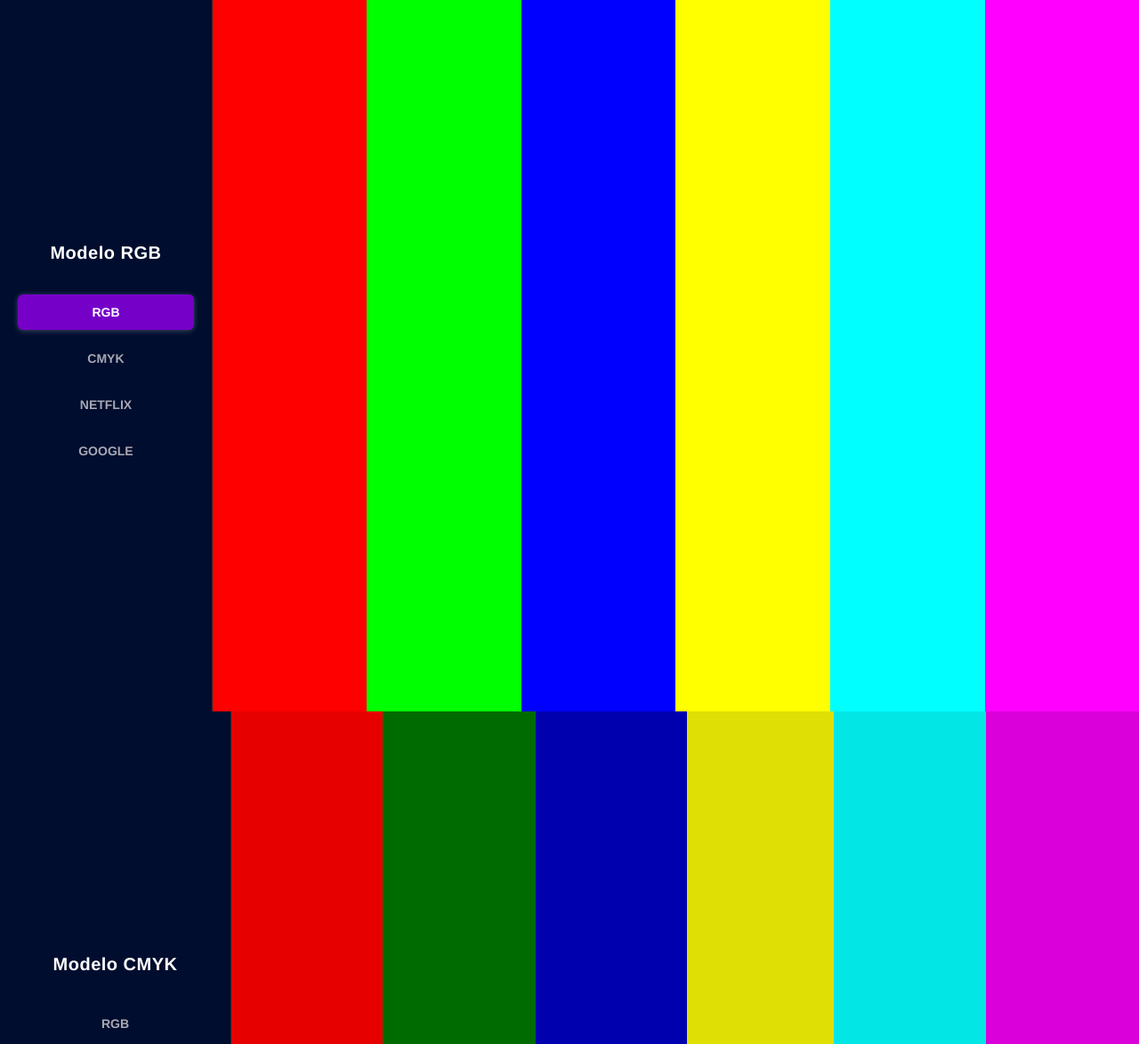
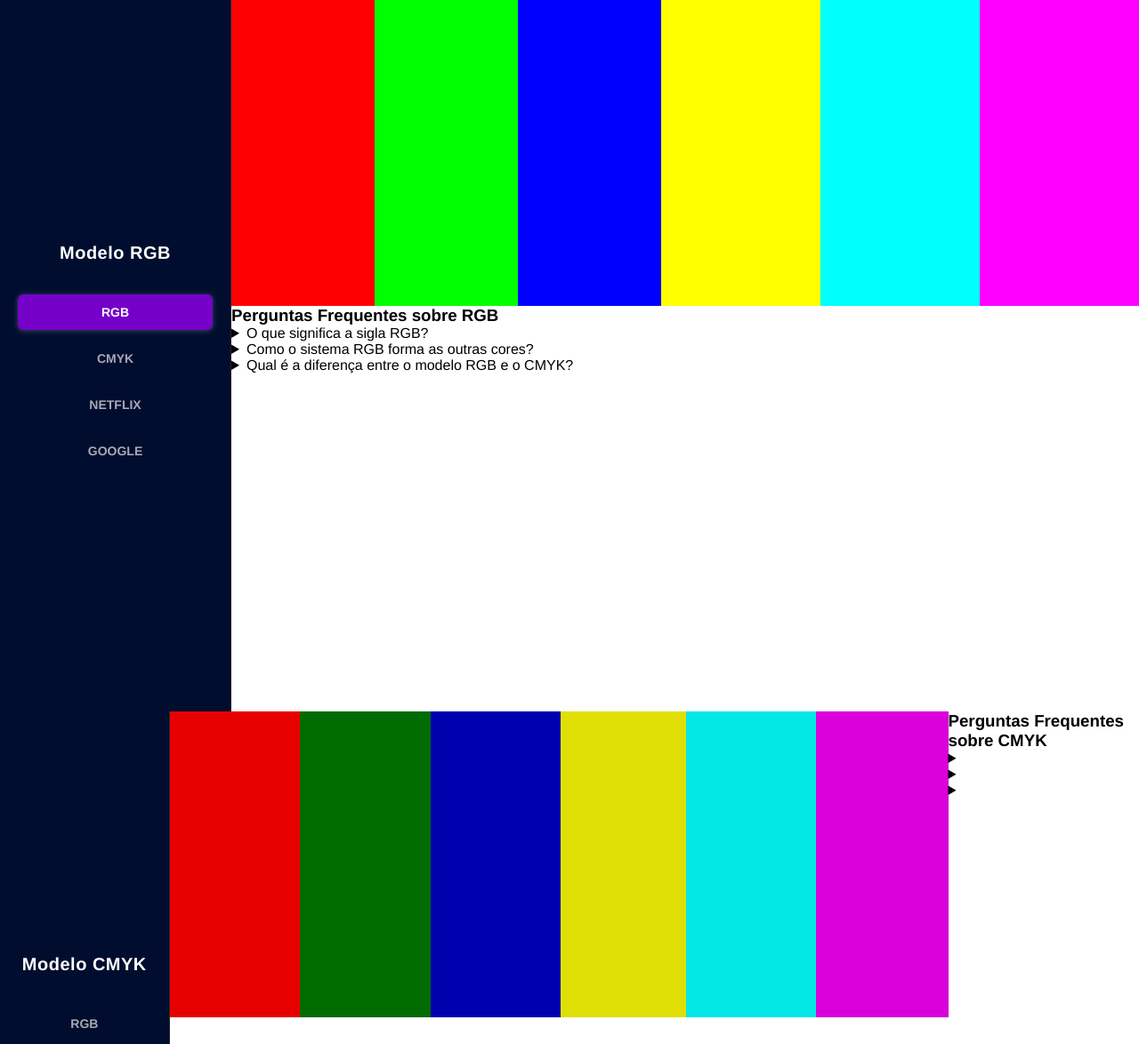
Before and after one commit to pedro-negri/display, a website: page modo-cores/modo-cores.html in a window 1280 px wide. Shown: the top 1174 px of the page at 89% size. Drawn offline with Linux system fonts and the light colour scheme.

Commit message:
ADD; adicionado o design-system do faq

```diff
--- /dev/null
+++ b/modo-cores/css/colors-bar.css
@@ -0,0 +1,22 @@
+.color-section__bar--rgb-1{background-color: var(--color-rgb-1);}
+.color-section__bar--rgb-2{background-color: var(--color-rgb-2);}
+.color-section__bar--rgb-3{background-color: var(--color-rgb-3);}
+.color-section__bar--rgb-4{background-color: var(--color-rgb-4);}
+.color-section__bar--rgb-5{background-color: var(--color-rgb-5);}
+.color-section__bar--rgb-6{background-color: var(--color-rgb-6);}
+
+.color-section__bar--cmyk-1{background-color: var(--color-cmyk-1);}
+.color-section__bar--cmyk-2{background-color: var(--color-cmyk-2);}
+.color-section__bar--cmyk-3{background-color: var(--color-cmyk-3);}
+.color-section__bar--cmyk-4{background-color: var(--color-cmyk-4);}
+.color-section__bar--cmyk-5{background-color: var(--color-cmyk-5);}
+.color-section__bar--cmyk-6{background-color: var(--color-cmyk-6);}
+
+.color-section__bar--netflix-1{background-color: var(--color-netflix-1);}
+.color-section__bar--netflix-2{background-color: var(--color-netflix-2);}
+.color-section__bar--netflix-3{background-color: var(--color-netflix-3);}
+
+.color-secition__bar--google-1{background-color: var(--color-google-1);}
+.color-secition__bar--google-2{background-color: var(--color-google-2);}
+.color-secition__bar--google-3{background-color: var(--color-google-3);}
+.color-secition__bar--google-4{background-color: var(--color-google-4);}
--- a/modo-cores/css/design-system.css
+++ b/modo-cores/css/design-system.css
@@ -10,6 +10,16 @@
     --ui-link-active-bg: #7500c8;
     --ui-link-active-text: #ffffff;
 
+     /* Cores e Estilos do FAQ (Tons mais claros que a Sidebar) */
+    --faq-bg: #0d1b3e;
+    --faq-card-bg: #16264f;
+    --faq-card-hover-bg: #1e3266;
+    --faq-border: #2a3e75;
+    --faq-border-neon: #7500c8;
+    --faq-border-neon-glow: #9d26ef;
+    --faq-text-title: #ffffff;
+    --faq-text-question: #e2e8f0;
+    --faq-text-answer: #94a3b8;
 
     /* Paleta do Sistema RGB */
     --color-rgb-1: rgb(255, 0, 0);
--- a/modo-cores/css/global.css
+++ b/modo-cores/css/global.css
@@ -1,5 +1,6 @@
 @import url(./reset.css);
 @import url(./design-system.css);
+@import url(./colors-bar.css);
 
 .color-section{
     display: flex;
@@ -77,6 +78,31 @@
     /* posição do item no eixo Z (profundidade) */
     z-index: 10;
     box-shadow: 0 0 30px rgba(51,50,50,0.3);
+}
+
+.color-section__content{
+    display: flex;
+    flex-direction: column;
+    flex-grow: 1;
+    height: 100vh;
+}
+
+.color-section__palette{
+    display: flex;
+    height: 43vh;
+    width: 100%;
+}
+
+.color-section__faq{
+    flex-grow: 1;
+    background-color: var();
+}
+
+.color-section__faq-title{
+
+}
+
+.color-section__faq-item{
 
 }
 
@@ -90,49 +116,3 @@
 .color-section__bar:hover span{
     visibility: visible;
 }
-
-.color-section__bar--rgb-1{
-    width: 15%;
-    background-color: var(--color-rgb-1);
-}
-
-.color-section__bar--rgb-2{
-    width: 15%;
-    background-color: var(--color-rgb-2);
-}
-
-.color-section__bar--rgb-3{
-    width: 15%;
-    background-color: var(--color-rgb-3);
-}
-
-.color-section__bar--rgb-4{
-    width: 15%;
-    background-color: var(--color-rgb-4);
-}
-
-.color-section__bar--rgb-5{
-    width: 15%;
-    background-color: var(--color-rgb-5);
-}
-
-.color-section__bar--rgb-6{
-    width: 15%;
-    background-color: var(--color-rgb-6);
-}
-
-.color-section__bar--cmyk-1{background-color: var(--color-cmyk-1);}
-.color-section__bar--cmyk-2{background-color: var(--color-cmyk-2);}
-.color-section__bar--cmyk-3{background-color: var(--color-cmyk-3);}
-.color-section__bar--cmyk-4{background-color: var(--color-cmyk-4);}
-.color-section__bar--cmyk-5{background-color: var(--color-cmyk-5);}
-.color-section__bar--cmyk-6{background-color: var(--color-cmyk-6);}
-
-.color-section__bar--netflix-1{background-color: var(--color-netflix-1);}
-.color-section__bar--netflix-2{background-color: var(--color-netflix-2);}
-.color-section__bar--netflix-3{background-color: var(--color-netflix-3);}
-
-.color-secition__bar--google-1{background-color: var(--color-google-1);}
-.color-secition__bar--google-2{background-color: var(--color-google-2);}
-.color-secition__bar--google-3{background-color: var(--color-google-3);}
-.color-secition__bar--google-4{background-color: var(--color-google-4);}
--- a/modo-cores/modo-cores.html
+++ b/modo-cores/modo-cores.html
@@ -20,12 +20,45 @@
             </nav>
         </aside>
 
+        <div class="color-section__content">
+            <section class="color-section__palette" aria-label="Visualização da Paleta RGB">
                 <div class="color-section__bar color-section__bar--rgb-1"><span>rgb: rgb(255, 0, 0) </span></div>
                 <div class="color-section__bar color-section__bar--rgb-2"><span>rgb: rgb(0, 255, 0)</span></div>
                 <div class="color-section__bar color-section__bar--rgb-3"><span>rgb: rgb(0, 0, 255)</span></div>
                 <div class="color-section__bar color-section__bar--rgb-4"><span>rgb: rgb(255, 255, 0)</span></div>
                 <div class="color-section__bar color-section__bar--rgb-5"><span>rgb: rgb(0, 255, 255)</span></div>
                 <div class="color-section__bar color-section__bar--rgb-6"><span>rgb: rgb(255, 0, 255)</span></div>
+            </section>
+
+            <section class="color-section__faq" aria-labelledby="Faq-rgb-title">
+                <h3 id="Faq-rgb-title" class="color-section__faq-title">Perguntas Frequentes sobre RGB</h3>
+
+                <details class="color-section__faq-item">
+
+                    <summary class="color-section__faq-question">O que significa a sigla RGB?</summary>
+                    <p class="color-section__faq-answer">Significa Red, Green e Blue (Vermelho, Verde e Azul). É o modelo de cores primárias da luz tilizado em dispositivos digitais.</p>
+
+                </details>
+                <details class="color-section__faq-item">
+
+                    <summary class="color-section__faq-question">Como o sistema RGB forma as outras cores?</summary>
+                    <p class="color-section__faq-answer">O RGB funciona por mistura aditiva de luz. Ele combina diferentes intensidades das luzes vermelha, verde e azul (com valores que variam de 0 a 255 para cada cor). Quando as três luzes estão na intensidade máxima (255, 255, 255), elas se juntam e formam a luz branca; quando estão em zero (0, 0, 0), o resultado é a ausência de luz, ou seja, o preto.</p>
+
+                </details>
+
+                <details class="color-section__faq-item">
+
+                    <summary class="color-section__faq-question">Qual é a diferença entre o modelo RGB e o CMYK?</summary>
+                    <p class="color-section__faq-answer">A diferença principal é onde cada modelo é aplicado:
+
+                    RGB (Luz): Utilizado para telas e mídias digitais (monitores, celulares, TVs). Funciona por mistura aditiva, somando luzes coloridas até chegar ao branco. <br>
+                    <br>
+                    CMYK (Tinta): Utilizado para impressão e materiais físicos (panfletos, livros, embalagens). Significa Ciano, Magenta, Amarelo e Preto (Key) e funciona por mistura subtractiva, reduzindo o brilho da luz refletida no papel até chegar às cores escuras.</p>
+
+                </details>
+
+            </section>
+        </div>
     </section>
 
     <section id="cmyk" class="color-section">
@@ -39,12 +72,41 @@
             </nav>
         </aside>
 
+        <section class="color-section__palette" aria-label="Visualização da Paleta CMYK">
             <div class="color-section__bar color-section__bar--cmyk-1"><span><strong>cmyk: #e60000</strong></span></div>
             <div class="color-section__bar color-section__bar--cmyk-2"><span><strong>cmyk: #006b00</strong></span></div>
             <div class="color-section__bar color-section__bar--cmyk-3"><span><strong>cmyk: #0000ae</strong></span></div>
             <div class="color-section__bar color-section__bar--cmyk-4"><span><strong>cmyk: #dfdf05</strong></span></div>
             <div class="color-section__bar color-section__bar--cmyk-5"><span><strong>cmyk: #03e6e6</strong></span></div>
             <div class="color-section__bar color-section__bar--cmyk-6"><span><strong>cmyk: #d900d9</strong></span></div>
+        </section>
+
+            <section class="color-section__faq" aria-labelledby="Faq-cmyk-title">
+                <h3 id="Faq-cmyk-title" class="color-section__faq-title">Perguntas Frequentes sobre CMYK</h3>
+
+                <details class="color-section__faq-item">
+
+                    <summary class="color-section__faq-question"></summary>
+                    <p class="color-section__faq-answer"></p>
+
+                </details>
+
+                <details class="color-section__faq-item">
+
+                    <summary class="color-section__faq-question"></summary>
+                    <p class="color-section__faq-answer"></p>
+
+                </details>
+
+                <details class="color-section__faq-item">
+
+                    <summary class="color-section__faq-question"></summary>
+                    <p class="color-section__faq-answer"></p>
+
+                </details>
+
+            </section>
+
 
     </section>
 
@@ -59,9 +121,14 @@
             </nav>
         </aside>
 
+        <div class="color-section__content">
+            <section class="color-section__palette" aria-label="Visualização da Paleta Netflix">
                 <div class="color-section__bar color-section__bar--netflix-1"><span><strong>netflix: #221F1F</strong></span></div>
                 <div class="color-section__bar color-section__bar--netflix-2"><span><strong>netflix: #E50914</strong></span></div>
                 <div class="color-section__bar color-section__bar--netflix-3"><span><strong>netflix: #F5F5F1</strong></span></div>
+            </section>
+
+        </div>
 
     </section>
 
```
Lines whose indentation alone changed are shown as unchanged.
